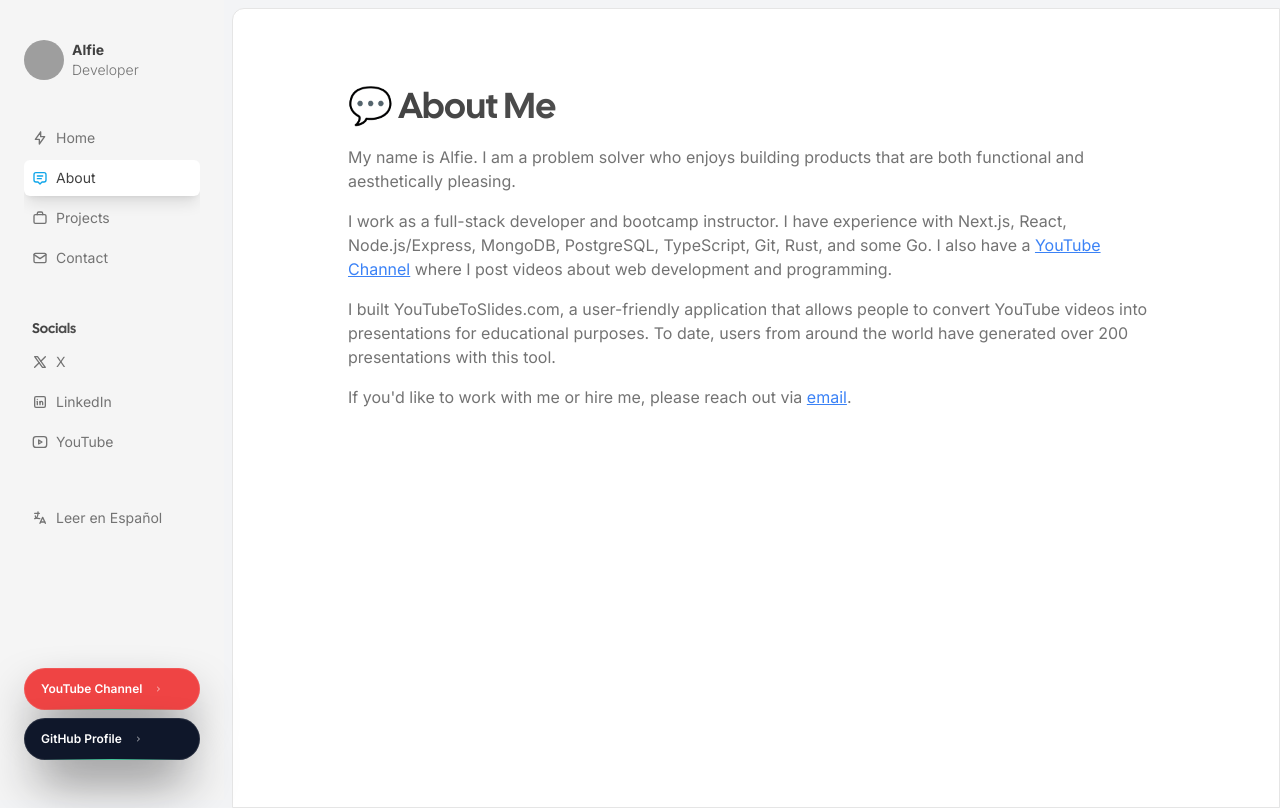
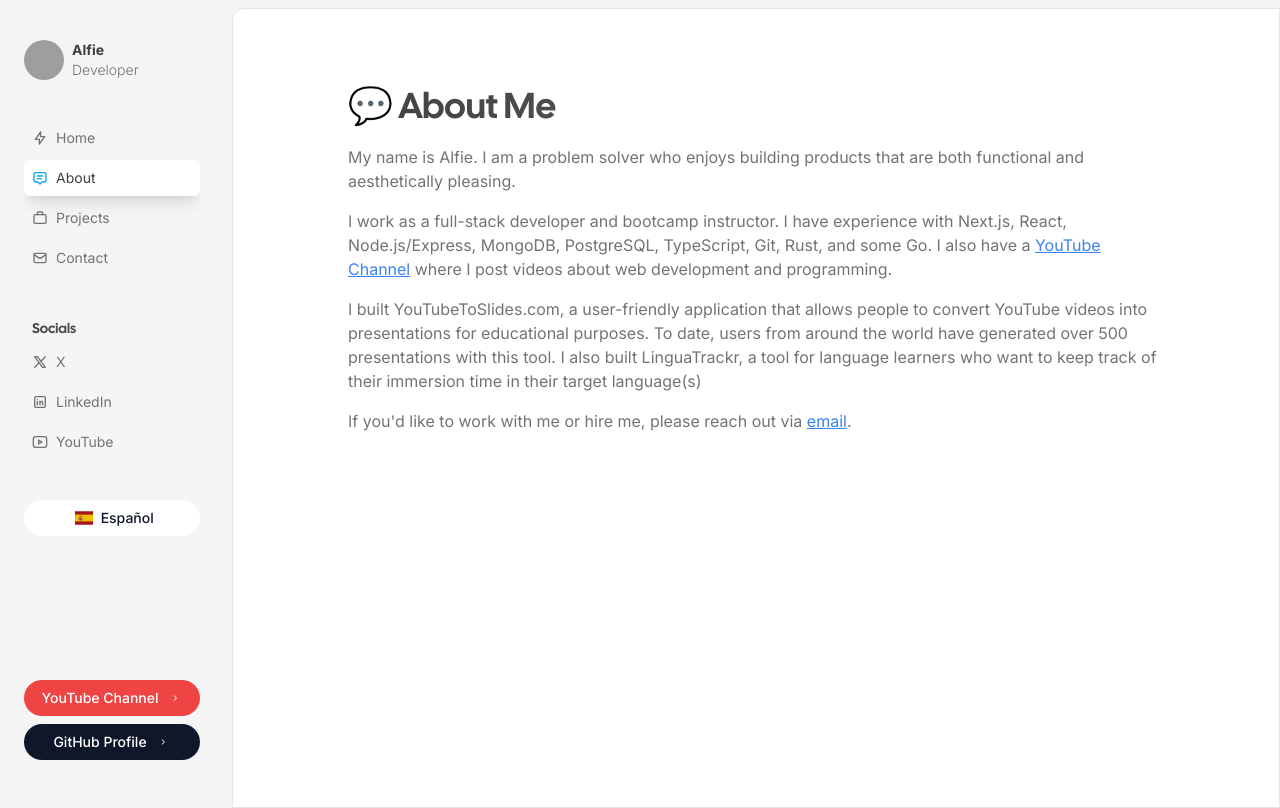
Before and after one commit to alfredonline/personal-site, a Next.js app: page /about in a window 1280 px wide. Built offline with nearby package versions, Linux system fonts and the light colour scheme; grey boxes are pictures that could not be loaded.

Commit message:
small changes

```diff
--- a/package.json
+++ b/package.json
@@ -28,6 +28,7 @@
     "emailjs-com": "^3.2.0",
     "eslint": "8.47.0",
     "eslint-config-next": "13.4.19",
+    "flag-icons": "^7.3.2",
     "framer-motion": "^10.16.1",
     "next": "13.4.19",
     "nodemailer": "^6.9.15",
--- a/src/components/Badge.tsx
+++ b/src/components/Badge.tsx
@@ -17,35 +17,35 @@ export const Badge = ({
   return (
     <Link
       href={href}
-      className={twMerge("bg-slate-900 no-underline group cursor-pointer relative shadow-2xl shadow-zinc-900 rounded-full p-px text-xs font-semibold leading-6 text-white inline-block w-42", className)}
+      className={twMerge(
+        "inline-flex items-center justify-center gap-2 rounded-full bg-slate-900 px-4 py-2 text-sm font-medium text-white shadow-xs shadow-zinc-900/50 transition-all hover:bg-slate-800 focus:outline-none focus:ring-2 focus:ring-slate-400 focus:ring-offset-2 focus:ring-offset-slate-900",
+        className
+      )}
       {...props}
       target="__blank"
     >
-      <span className="absolute inset-0 overflow-hidden rounded-full ">
-        <span className="absolute inset-0 rounded-full bg-[image:radial-gradient(75%_100%_at_50%_0%,rgba(255,0,0,0.6)_0%,rgba(255,255,255,0)_75%)] opacity-0 transition-opacity duration-500 group-hover:opacity-100"></span>
-      </span>
-      <div className="relative flex space-x-2 items-center z-10 rounded-full bg-transparent py-2 px-4 ring-1 ring-white/10 ">
-        <span>{text}</span>
+      <span className="flex items-center gap-2">
+        {text}
         <svg
           width="16"
           height="16"
           viewBox="0 0 24 24"
           fill="none"
           xmlns="http://www.w3.org/2000/svg"
+          className="h-4 w-4"
         >
           <motion.path
             stroke="currentColor"
-            stroke-linecap="round"
-            stroke-linejoin="round"
-            stroke-width="1.5"
+            strokeLinecap="round"
+            strokeLinejoin="round"
+            strokeWidth="1.5"
             d="M10.75 8.75L14.25 12L10.75 15.25"
             initial={{ pathLength: 0 }}
             animate={{ pathLength: 1 }}
             transition={{ duration: 1 }}
-          ></motion.path>
+          />
         </svg>
-      </div>
-      <span className="absolute -bottom-0 left-[1.125rem] h-px w-[calc(100%-2.25rem)] bg-gradient-to-r from-emerald-400/0 via-emerald-400/90 to-emerald-400/0 transition-opacity duration-500 group-hover:opacity-40"></span>
+      </span>
     </Link>
   );
 };
--- a/src/components/LanguageSwitcher.tsx
+++ b/src/components/LanguageSwitcher.tsx
@@ -1,6 +1,7 @@
 "use client";
 import { useLanguage } from '@/context/LanguageContext';
 import { IconLanguage } from '@tabler/icons-react';
+import 'flag-icons/css/flag-icons.min.css';
 
 export const LanguageSwitcher = () => {
   const { language, setLanguage, t } = useLanguage();
@@ -12,12 +13,20 @@ export const LanguageSwitcher = () => {
   return (
     <button
       onClick={toggleLanguage}
-      className="flex items-center space-x-2 py-2 px-2 rounded-md text-sm text-secondary hover:text-primary transition duration-200"
+      className="group flex items-center justify-center gap-2 rounded-full w-full bg-white px-4 py-2 text-sm font-medium text-slate-900 mb-10 transition-all"
     >
-      <IconLanguage className="h-4 w-4 flex-shrink-0" />
-      <span>
-        {language === 'en' ? t('Leer en Español') : t('Switch to English')}
-      </span>
+      <div className="flex items-center gap-2">
+        <span className="fi flex items-center" style={{ fontSize: '1.2em' }}>
+          {language === 'en' ? (
+            <span className="fi fi-es"></span>
+          ) : (
+            <span className="fi fi-gb"></span>
+          )}
+        </span>
+        <span className="flex items-center">
+          {language === 'en' ? t('Español') : t('English')}
+        </span>
+      </div>
     </button>
   );
 };
--- a/src/constants/projectsConfig.ts
+++ b/src/constants/projectsConfig.ts
@@ -55,7 +55,8 @@ export const projectsConfig = {
         "Tailwindcss",
         "PostgreSQL",
         "Shadcn",
-        "Prisma"
+        "Prisma",
+        "Nestjs"
       ],
       category: 'web' as ProjectCategory
     },
--- a/src/constants/translations.ts
+++ b/src/constants/translations.ts
@@ -8,7 +8,7 @@ export const translations = {
     projects: {
       youtubeToSlides: {
         title: "YouTubeToSlides",
-        description: "Convert YouTube videos into presentations for educational purposes. Users can purchase gems to generate presentations. So far users from all over the world have generated over 200 presentations and the generated slides have been used by real teachers in real schools.",
+        description: "Convert YouTube videos into presentations for educational purposes. Users can purchase gems to generate presentations. So far users from all over the world have generated over 500 presentations and the generated slides have been used by real teachers in real schools.",
         content: {
           paragraph1: "YouTubeToSlides is a tool that allows users to convert YouTube videos into presentations that can be used for educational purposes. I designed it with educators in mind, who want to create presentations for their students based on YouTube videos. Users can generate videos up to 20 minutes long and can purchase gems.",
           paragraph2: "There are many customers who are satisfied with the product and have used it to generate presentations for their students. The product is designed to be easy to use and user-friendly."
@@ -33,7 +33,7 @@ export const translations = {
     projects: {
       youtubeToSlides: {
         title: "YouTubeToSlides",
-        description: "Convierte videos de YouTube en presentaciones con fines educativos. Los usuarios pueden comprar gemas para generar presentaciones. Hasta ahora, usuarios de todo el mundo han generado más de 200 presentaciones y las diapositivas se han utilizado en escuelas reales por profesores reales.",
+        description: "Convierte videos de YouTube en presentaciones con fines educativos. Los usuarios pueden comprar gemas para generar presentaciones. Hasta ahora, usuarios de todo el mundo han generado más de 500 presentaciones y las diapositivas se han utilizado en escuelas reales por profesores reales.",
         content: {
           paragraph1: "YouTubeToSlides es una herramienta que permite a los usuarios convertir videos de YouTube en presentaciones para uso educativo. La diseñé pensando en educadores que desean crear presentaciones para sus estudiantes basadas en videos de YouTube. Los usuarios pueden generar presentaciones de videos de hasta 20 minutos de duración y pueden comprar gemas para este fin.",
           paragraph2: "Contamos con numerosos clientes satisfechos que han utilizado la herramienta para generar presentaciones para sus estudiantes. El producto está diseñado para ser intuitivo y fácil de usar."
--- a/src/context/LanguageContext.tsx
+++ b/src/context/LanguageContext.tsx
@@ -70,7 +70,7 @@ const translations = {
     'about_work': 'I work as a full-stack developer and bootcamp instructor. I have experience with Next.js, React, Node.js/Express, MongoDB, PostgreSQL, TypeScript, Git, Rust, and some Go. I also have a',
     'youtube_channel': 'YouTube Channel',
     'about_youtube': 'where I post videos about web development and programming.',
-    'about_project': 'I built YouTubeToSlides.com, a user-friendly application that allows people to convert YouTube videos into presentations for educational purposes. To date, users from around the world have generated over 200 presentations with this tool.',
+    'about_project': 'I built YouTubeToSlides.com, a user-friendly application that allows people to convert YouTube videos into presentations for educational purposes. To date, users from around the world have generated over 500 presentations with this tool. I also built LinguaTrackr, a tool for language learners who want to keep track of their immersion time in their target language(s)',
     'rust_developer': 'I\'m also a Rust developer, working on high-performance applications and systems programming projects.',
     'contact_me': 'If you\'d like to work with me or hire me, please reach out via',
     'email': 'email',
@@ -116,7 +116,7 @@ const translations = {
     'about_work': 'Trabajo como desarrollador full-stack e instructor de bootcamp. Tengo experiencia con Next.js, React, Node.js/Express, MongoDB, PostgreSQL, TypeScript, Git, Rust, y algo de Go. También tengo un',
     'youtube_channel': 'Canal de YouTube',
     'about_youtube': 'donde publico videos sobre desarrollo web y programación.',
-    'about_project': 'Desarrollé YouTubeToSlides.com, una aplicación fácil de usar que permite a las personas convertir videos de YouTube en presentaciones con fines educativos. Hasta la fecha, usuarios de todo el mundo han generado más de 200 presentaciones con esta herramienta.',
+    'about_project': 'Desarrollé YouTubeToSlides.com, una aplicación fácil de usar que permite a las personas convertir videos de YouTube en presentaciones con fines educativos. Hasta la fecha, usuarios de todo el mundo han generado más de 200 presentaciones con esta herramienta. También desarrollé LinguaTrackr, una herramienta para aprendices de idiomas que quieren rastrear su tiempo de inmersión en su idioma objetivo(s)',
     'rust_developer': 'También soy desarrollador de Rust, trabajando en aplicaciones de alto rendimiento y proyectos de programación de sistemas.',
     'contact_me': 'Si deseas trabajar conmigo o contratarme, por favor contáctame a través de',
     'email': 'correo electrónico',
```
Also changed, not shown: 1 other file (tests, documents, lock files or other folders).
